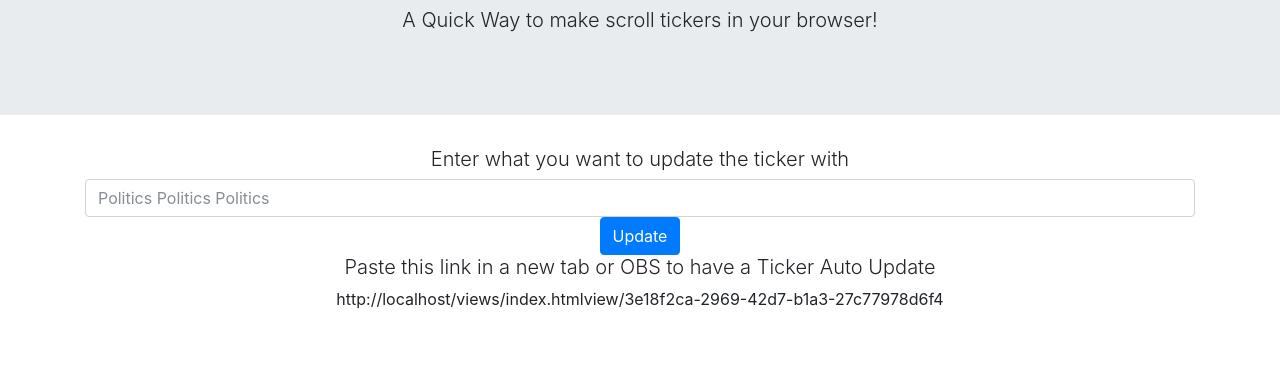
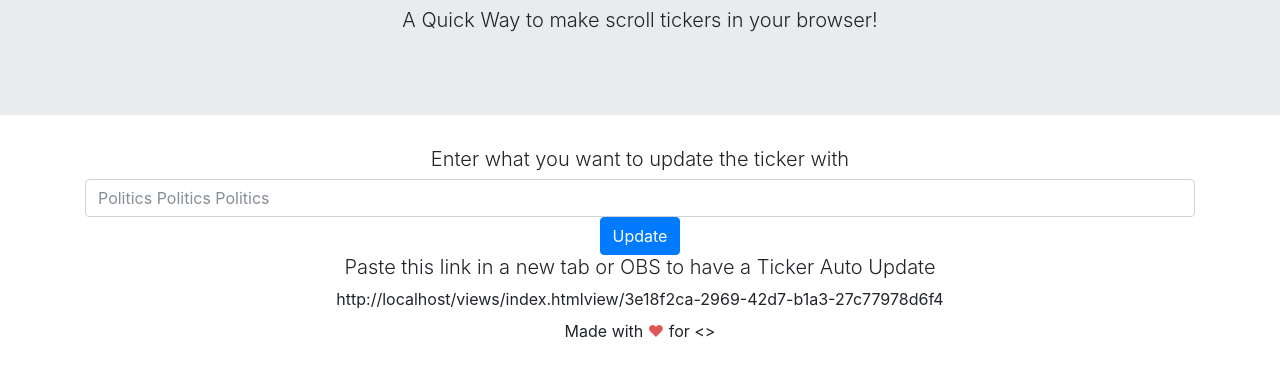
Before and after one commit to orthros/jury-scroll, a website: page views/index.html in a window 1280 px wide. Shown: the part 295-672 px from the top of the page. Drawn offline with nearby package versions, Linux system fonts and the light colour scheme; no server answers.

Commit message:
Added a "Made With love" to the bottom of index.html

```diff
--- a/views/index.html
+++ b/views/index.html
@@ -57,5 +57,9 @@
         <label id="partnerPage"></label>
     </div>
 </body>
-
+<footer>
+    <div class='container text-center'>
+        <label>Made with <span style="color: #e25555;">&#9829;</span> for &lt;&gt;</label>
+    </div>
+</footer>
 </html>
```
